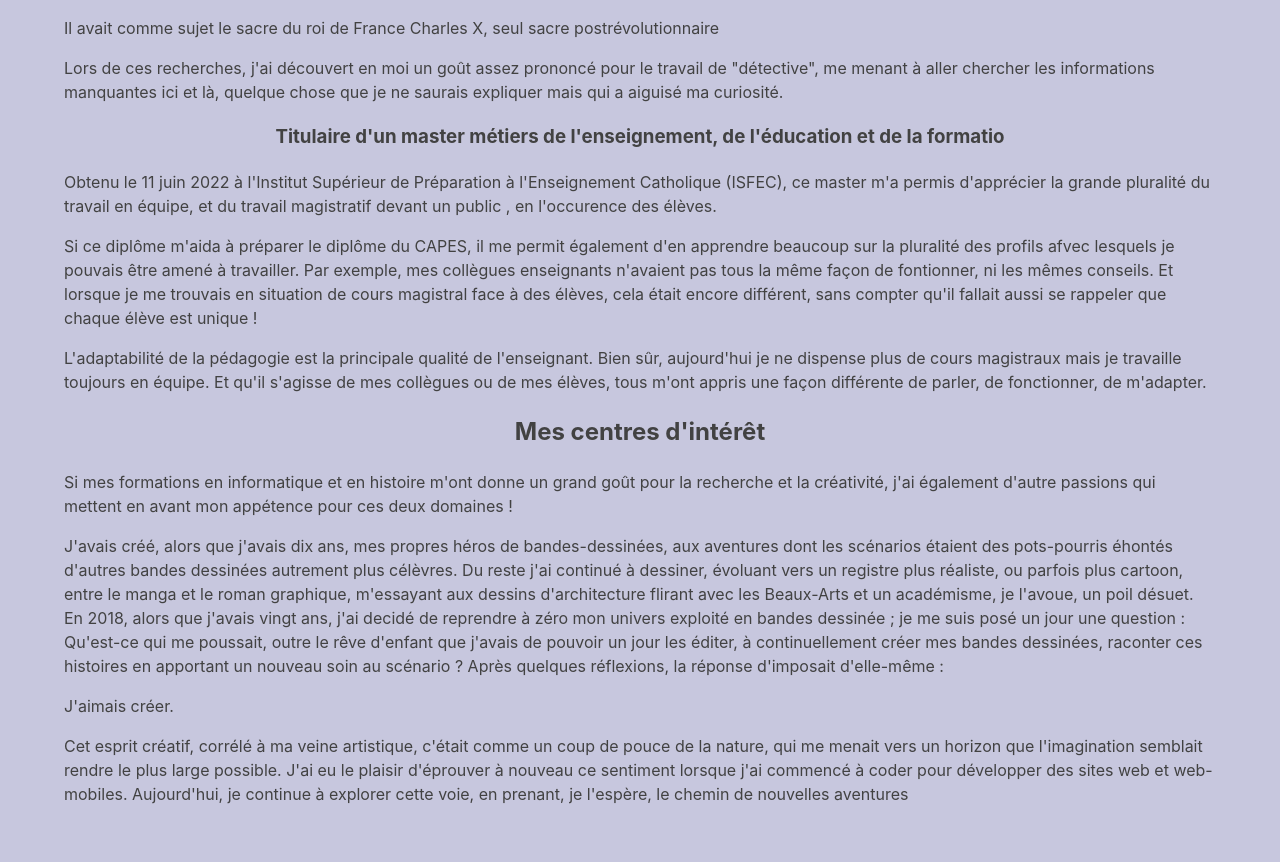
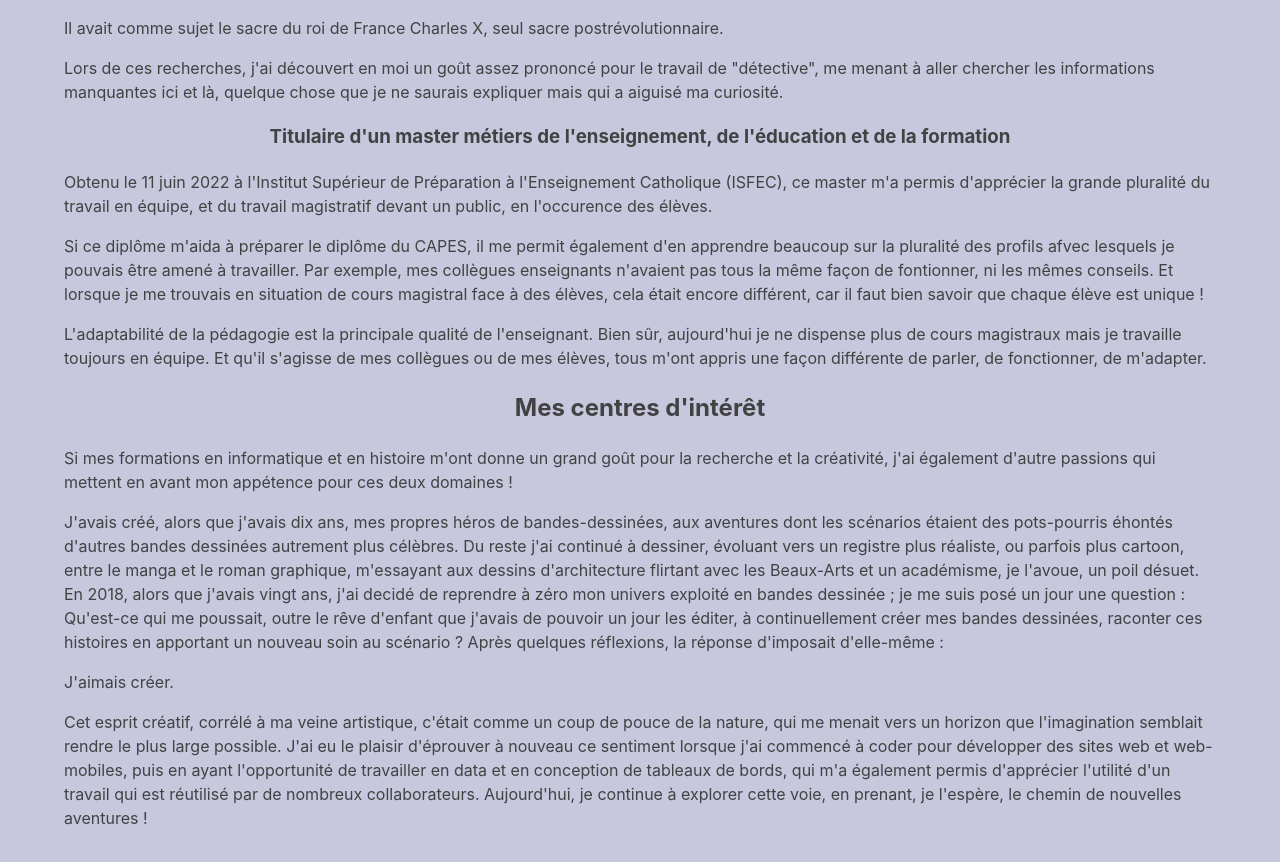
Before and after one commit to FrancoisMRib/FrancoisMRib.github.io, a React (Vite) app: page /life in a window 1280 px wide. Shown: the part 1464-2326 px from the top of the page. Built offline with nearby package versions, Linux system fonts and the light colour scheme.

Commit message:
Contenu vie pro 3

```diff
--- a/src/components/Vie.jsx
+++ b/src/components/Vie.jsx
@@ -37,17 +37,16 @@ export function Vie() {
                 <p>Obtenu le 13 novembre 2020 à l'université Toulouse II Jean Jaurès, connue également sous son ancien nom de "Toulouse le Mirail",
                     ce master est lié à un long travail de recherche, démarré en septembre 2018 et achevé pendant le second confinement de 2020, dirigé par M. Jean-François BERDAH, professeur
                     agrégé d'histoire contemporaine et moderne à l'université Toulouse II. </p>
-                <p>Il avait comme sujet le sacre du roi de France Charles X, seul sacre postrévolutionnaire</p>
+                <p>Il avait comme sujet le sacre du roi de France Charles X, seul sacre postrévolutionnaire.</p>
                 <p>Lors de ces recherches, j'ai découvert en moi un goût assez prononcé
                     pour le travail de "détective", me menant à aller chercher les informations manquantes ici et là, quelque chose que je ne saurais expliquer mais qui a aiguisé
                     ma curiosité.
                 </p>
-                <h3 className="title">Titulaire d'un master métiers de l'enseignement, de l'éducation et de la formatio</h3>
-                <p>Obtenu le 11 juin 2022 à l'Institut Supérieur de Préparation à l'Enseignement Catholique (ISFEC), ce master m'a permis d'apprécier la grande pluralité du travail en équipe, et du travail magistratif devant un public
-                    , en l'occurence des élèves. </p>
+                <h3 className="title">Titulaire d'un master métiers de l'enseignement, de l'éducation et de la formation</h3>
+                <p>Obtenu le 11 juin 2022 à l'Institut Supérieur de Préparation à l'Enseignement Catholique (ISFEC), ce master m'a permis d'apprécier la grande pluralité du travail en équipe, et du travail magistratif devant un public, en l'occurence des élèves. </p>
                 <p>Si ce diplôme m'aida à préparer le diplôme du CAPES, il me permit également d'en apprendre beaucoup sur la pluralité des profils afvec lesquels je pouvais être amené à travailler.
                     Par exemple, mes collègues enseignants n'avaient pas tous la même façon de fontionner, ni les mêmes conseils. Et lorsque je me trouvais en situation de cours magistral face à des élèves, cela était encore différent,
-                    sans compter qu'il fallait aussi se rappeler que chaque élève est unique !
+                    car il faut bien savoir que chaque élève est unique !
                     <p>L'adaptabilité de la pédagogie est la principale qualité de l'enseignant. Bien sûr, aujourd'hui je ne dispense plus de cours magistraux
                         mais je travaille toujours en équipe. Et qu'il s'agisse de mes collègues ou de mes élèves, tous m'ont appris une façon différente de parler, de fonctionner, de m'adapter.
                     </p>
@@ -63,9 +62,9 @@ export function Vie() {
                 <p>De même que ce dessin de Cruella D'enfer, datant de 2002 : tout le monde, dans le film, a remarqué que sa voiture n'avait pas cette couleur</p>
                 <p>Mais depuis j'ai beaucoup évolué : dix ans plus tard, je dessinais comme ça :</p> */}
                 {/* <p>Puis les années ont passé.</p> */}
-                    <p>J'avais créé, alors que j'avais dix ans, mes propres héros de bandes-dessinées, aux aventures dont les scénarios étaient des pots-pourris éhontés d'autres bandes dessinées autrement plus célèvres.
+                    <p>J'avais créé, alors que j'avais dix ans, mes propres héros de bandes-dessinées, aux aventures dont les scénarios étaient des pots-pourris éhontés d'autres bandes dessinées autrement plus célèbres.
                     Du reste j'ai continué à dessiner, évoluant vers un registre plus réaliste, ou parfois plus cartoon, entre le manga et le roman graphique, m'essayant aux dessins d'architecture
-                    flirant avec les Beaux-Arts et un académisme, je l'avoue, un poil désuet.
+                    flirtant avec les Beaux-Arts et un académisme, je l'avoue, un poil désuet.
                     En 2018, alors que j'avais vingt ans, j'ai decidé de reprendre à zéro mon univers exploité en bandes dessinée ; je me suis posé un jour une question :
                     Qu'est-ce qui me poussait, outre le rêve d'enfant que j'avais de pouvoir un jour les éditer, à continuellement créer mes bandes dessinées, raconter ces histoires en apportant un nouveau soin au scénario ?
                     Après quelques réflexions, la réponse d'imposait d'elle-même :
@@ -74,7 +73,7 @@ export function Vie() {
                 </p>
                 <p>Cet esprit créatif, corrélé à ma veine artistique, c'était comme un coup de pouce de la nature, qui me menait vers un horizon
                      que l'imagination semblait rendre le plus large possible. J'ai eu le plaisir d'éprouver à nouveau ce sentiment lorsque j'ai commencé à coder
-                     pour développer des sites web et web-mobiles. Aujourd'hui, je continue à explorer cette voie, en prenant, je l'espère, le chemin de nouvelles aventures</p>
+                     pour développer des sites web et web-mobiles, puis en ayant l'opportunité de travailler en data et en conception de tableaux de bords, qui m'a également permis d'apprécier l'utilité d'un travail qui est réutilisé par de nombreux collaborateurs. Aujourd'hui, je continue à explorer cette voie, en prenant, je l'espère, le chemin de nouvelles aventures !</p>
             </div>
     </div>
     );
```
